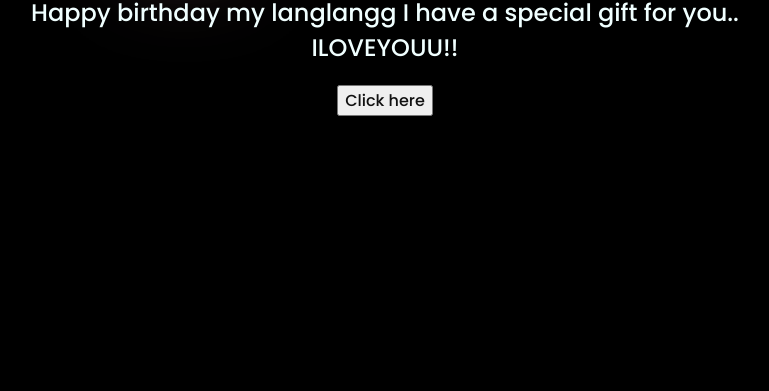
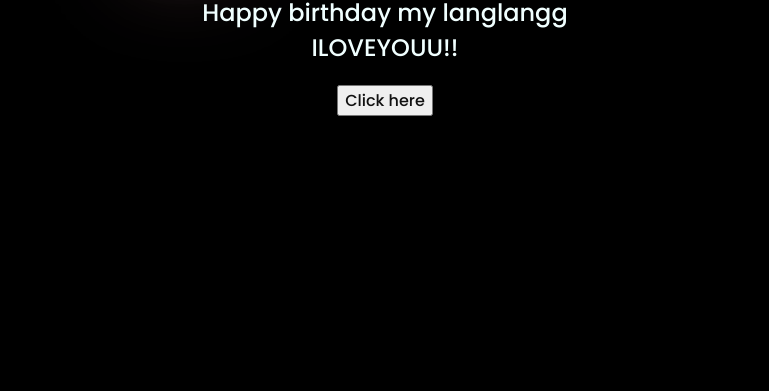
Before and after one commit to julzaves/ForMyLanglangg, a plain HTML site: page index.html in a window 1280 px wide. Shown: the part 425-816 px from the top of the page, without its empty margins (263-1032 px from the left). Drawn offline with Linux system fonts and the light colour scheme.

Commit message:
may pinatanggal si Kloyd

```diff
--- a/index.html
+++ b/index.html
@@ -19,7 +19,7 @@
         <span>!!</span>
     </div>
     <div class="description">
-        <span>Happy birthday my langlangg I have a special gift for you..<br>
+        <span>Happy birthday my langlangg<br>
              ILOVEYOUU!!</span>
     </div>
     <div class="button">
```
